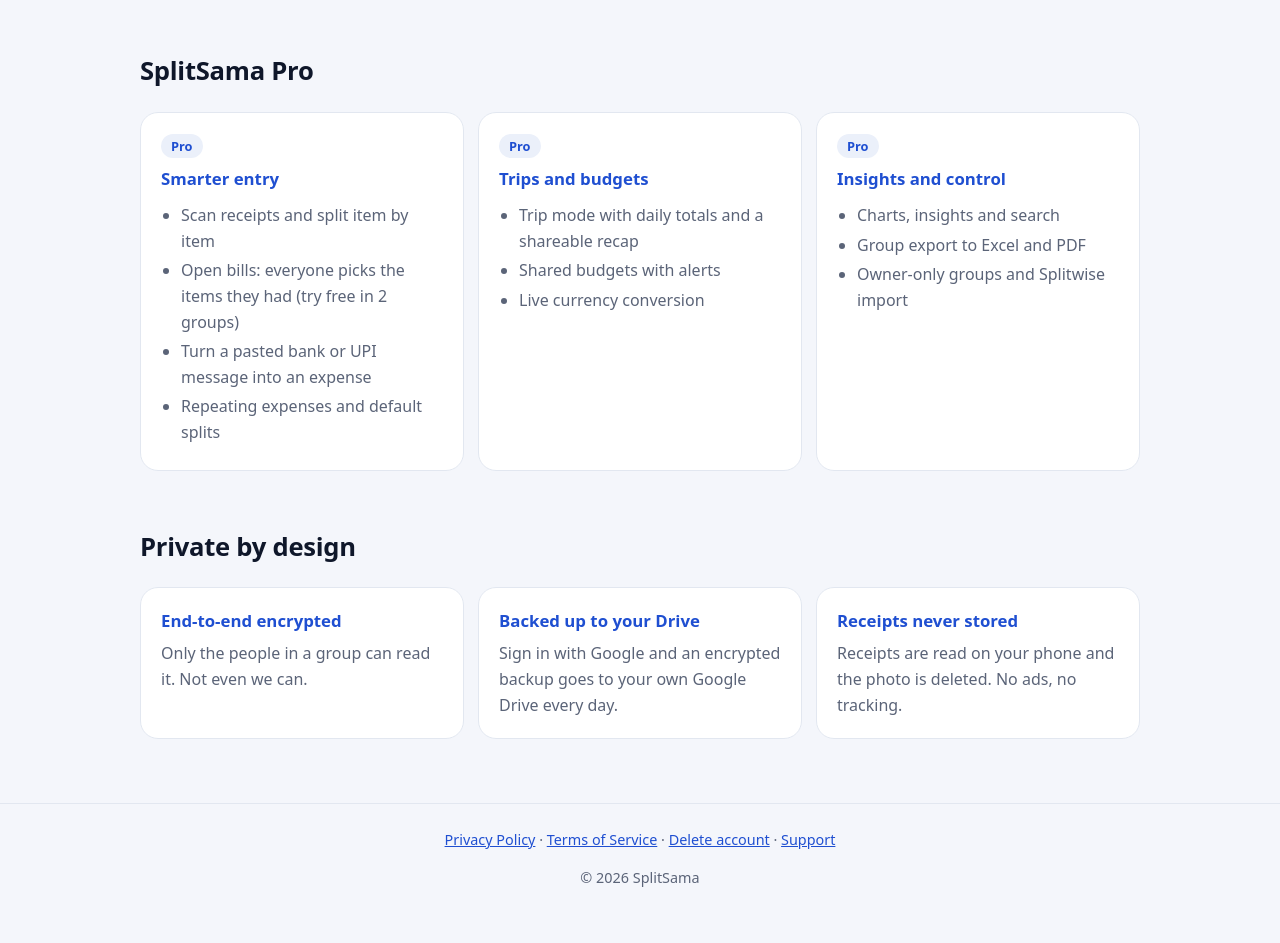
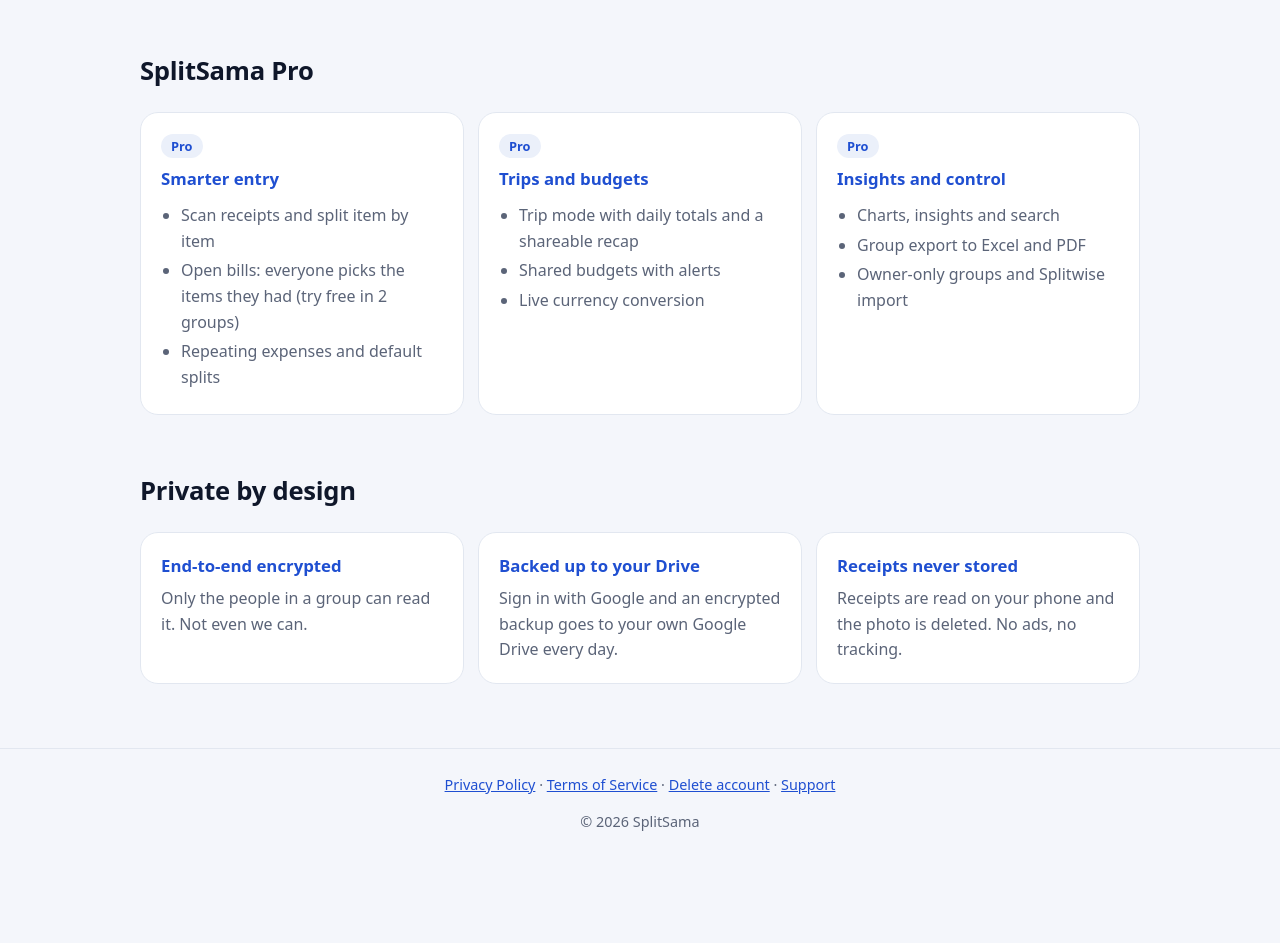
Before and after one commit to splitsama/splitsama.github.io, a plain HTML site: page index.html in a window 1280 px wide. Shown: the part 1532-2475 px from the top of the page. After the commit the page ends 2420 px from the top, so only its background shows below. Drawn offline with Linux system fonts and the light colour scheme.

Commit message:
Remove pasted message feature from home page
Co-Authored-By: Claude Opus 5.5 <noreply@anthropic.com>

```diff
--- a/index.html
+++ b/index.html
@@ -71,7 +71,7 @@ footer a{color:var(--pri)}
 <section>
   <h2>SplitSama Pro</h2>
   <div class="grid">
-    <div class="card"><span class="tag">Pro</span><h3>Smarter entry</h3><ul><li>Scan receipts and split item by item</li><li>Open bills: everyone picks the items they had (try free in 2 groups)</li><li>Turn a pasted bank or UPI message into an expense</li><li>Repeating expenses and default splits</li></ul></div>
+    <div class="card"><span class="tag">Pro</span><h3>Smarter entry</h3><ul><li>Scan receipts and split item by item</li><li>Open bills: everyone picks the items they had (try free in 2 groups)</li><li>Repeating expenses and default splits</li></ul></div>
     <div class="card"><span class="tag">Pro</span><h3>Trips and budgets</h3><ul><li>Trip mode with daily totals and a shareable recap</li><li>Shared budgets with alerts</li><li>Live currency conversion</li></ul></div>
     <div class="card"><span class="tag">Pro</span><h3>Insights and control</h3><ul><li>Charts, insights and search</li><li>Group export to Excel and PDF</li><li>Owner-only groups and Splitwise import</li></ul></div>
   </div>
```
